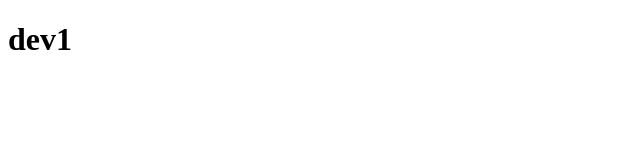
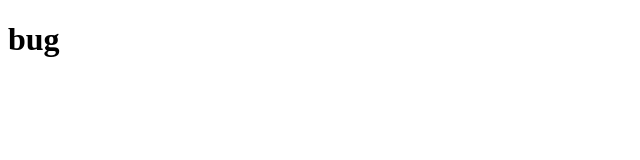
Before and after one commit to Pedro-Ramos01/testepull, a plain HTML site: page index.html in a window 1280 px wide. Shown: the full height of the page, 0-640 px from the left. Drawn offline with Linux system fonts and the light colour scheme.

Commit message:
att dev2

```diff
--- a/index.html
+++ b/index.html
@@ -6,7 +6,7 @@
     <title>Document</title>
 </head>
 <body>
-    <h1>dev1</h1>
+    <h1>bug</h1>
 
 </body>
 </html>
```
